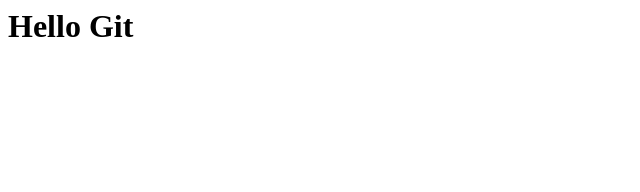
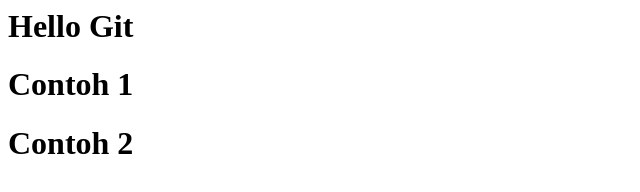
Before and after one commit to doaibu0000000/belajar-git-remote11, a plain HTML site: page index.html in a window 1280 px wide. Shown: the whole page, without its empty margins (0-640 px from the left). Drawn offline with Linux system fonts and the light colour scheme.

Commit message:
merge add index.html

```diff
--- a/index.html
+++ b/index.html
@@ -1,5 +1,7 @@
 <html>
     <body>
         <h1>Hello Git</h1>
+        <h1>Contoh 1</h1>
+        <h1>Contoh 2</h1>
     </body>
 </html>
```
